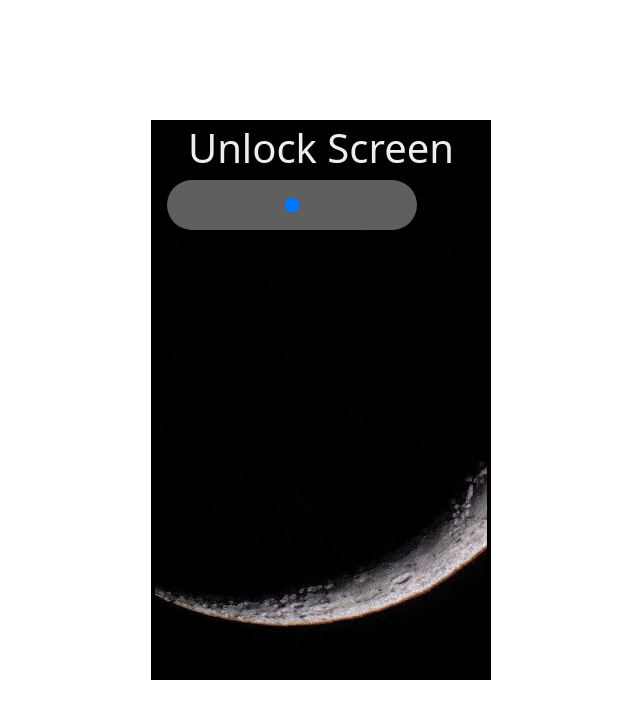
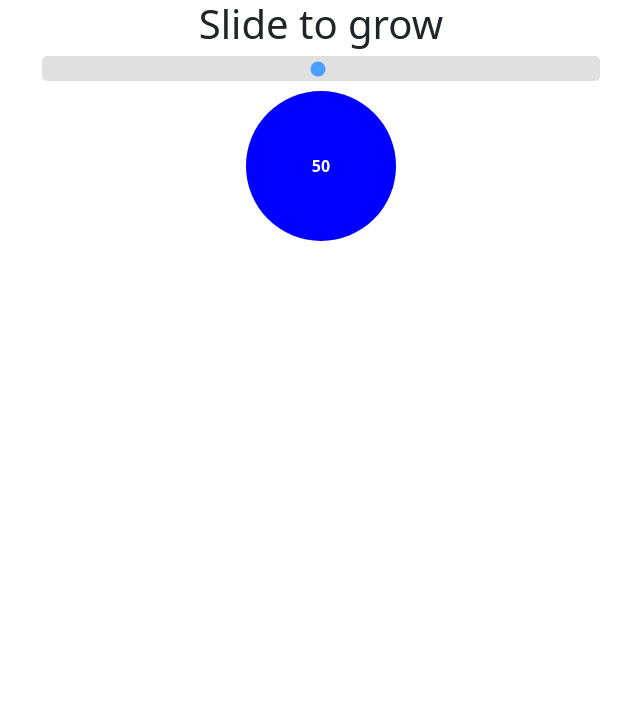
Before and after one commit to khawslee/reactjs-projects, a React (Create React App) app: page / in a window 1280 px wide. Shown: the top 718 px of the page, without its empty margins (319-959 px from the left). Built offline with nearby package versions, Linux system fonts and the light colour scheme.

Commit message:
Slider App

```diff
--- a/src/App.js
+++ b/src/App.js
@@ -1,6 +1,7 @@
 import 'bootstrap/dist/css/bootstrap.min.css';
 import './App.css';
-import SlidetoUnlock from './projects/08-slide-to-unlock/SlideToUnlock';
+import SliderApp from './projects/09-slider/SliderApp';
+// import SlidetoUnlock from './projects/08-slide-to-unlock/SlideToUnlock';
 // import LigthAndDarkMode from './projects/07-light-dark-mode/LigthAndDarkMode';
 // import TemperatureApp from './projects/06-TemperatureControl/TemperatureApp';
 //import RandomizeColor from './projects/02-randomizeColor/RandomizeColor';
@@ -19,7 +20,8 @@ function App() {
       {/* <AlertApp /> */}
       {/* <TemperatureApp /> */}
       {/* <LigthAndDarkMode/> */}
-      <SlidetoUnlock/>
+      {/* <SlidetoUnlock/> */}
+      <SliderApp />
     </div>
   );
 }
--- /dev/null
+++ b/src/projects/09-slider/SliderApp.jsx
@@ -0,0 +1,51 @@
+import { useState } from 'react'
+import SliderComp from './SliderComp'
+import Title from '../components/Title'
+
+export default function SliderApp() {
+
+    const [slideValue, setSlideValue] = useState(50);
+
+    const handleSliderValueChange = (e) => {
+        setSlideValue(e.target.value);
+    }
+
+    let bgColor;
+    let textColor;
+
+    if(slideValue < 25) {
+        bgColor = 'red';
+        textColor = 'white';
+    }
+
+    if(slideValue > 25 && slideValue <= 50) {
+        bgColor = 'blue';
+        textColor = 'white';
+    }
+
+    if(slideValue > 51 && slideValue <= 75) {
+        bgColor = 'green';
+        textColor = 'white';
+    }
+
+    if(slideValue > 75) {
+        bgColor = 'orange';
+        textColor = 'white';
+    }
+
+    if(slideValue == 100) {
+        bgColor = 'red';
+    }
+
+    return (
+        <div className='container text-center'>
+            <Title text={'Slide to grow'} />
+            <SliderComp
+            setValue={slideValue}
+            handleInput={handleSliderValueChange}
+            bgColor={bgColor}
+            textColor={textColor}
+            />
+        </div>
+    )
+}
--- /dev/null
+++ b/src/projects/09-slider/SliderComp.jsx
@@ -0,0 +1,44 @@
+import React from 'react'
+
+export default function SliderComp({ setValue, handleInput, bgColor, textColor }) {
+
+    const sliderStyle = {
+        appearance: 'none',
+        width: '50%',
+        height: 25,
+        backgroundColor: 'lightgrey',
+        courser: 'pointer',
+        opacity: 0.7,
+        borderRadius: 5,
+    }
+    return (
+        <div className='container'>
+        <div className='row justify-content-center'>
+            <input type='range'
+                min='1'
+                max={100}
+                value={setValue}
+                onInput={handleInput}
+                style={sliderStyle}
+            />
+        </div>
+
+        <div className='row justify-content-center'>
+            <div style={{
+                color: !textColor ? 'black' : textColor,
+                backgroundColor: !bgColor ? 'lightgrey' : bgColor,
+                height: `${setValue * 3}px`,
+                width: `${setValue * 3}px`,
+                fontWeight: 'bold',
+                display: 'flex',
+                justifyContent: 'center',
+                alignItems: 'center',
+                borderRadius: '50%',
+                marginTop: '10px',
+            }}>
+                <span>{setValue}</span>
+            </div>
+        </div>
+        </div>
+    )
+}
```
